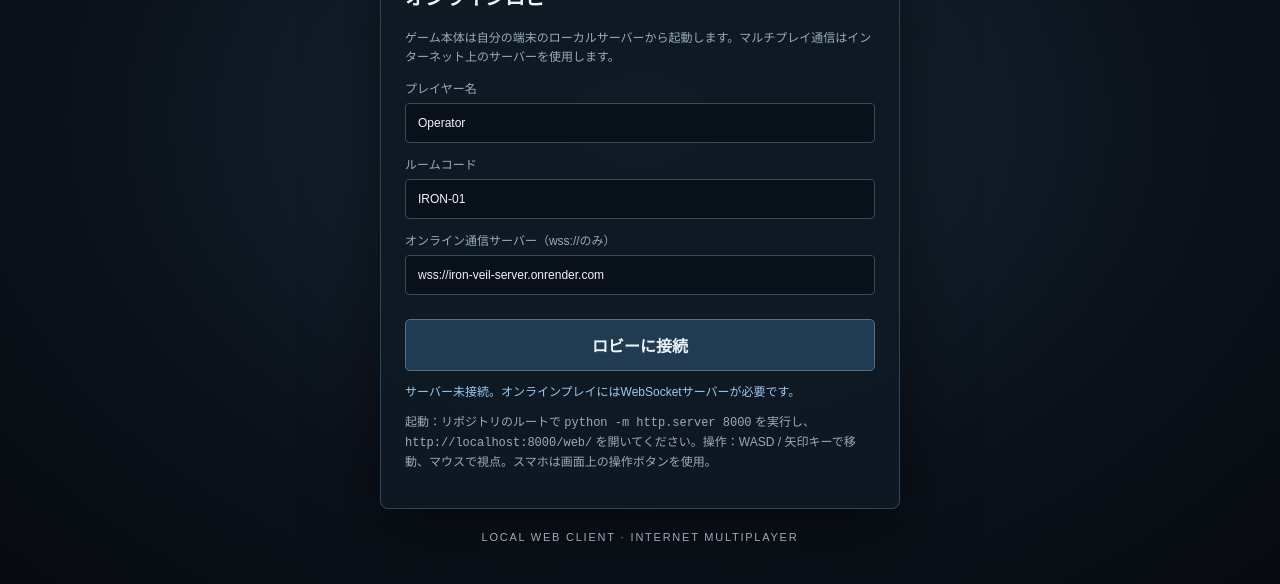
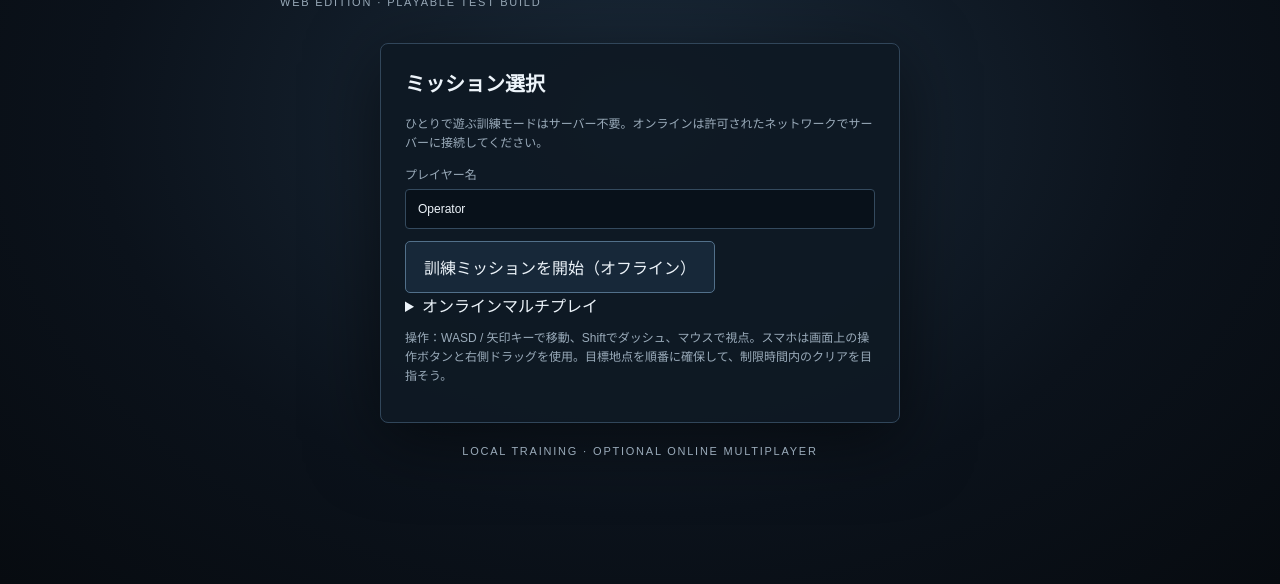
Before and after one commit to YukkuriP/Yukkuri-FPS2, a plain HTML site: page web/index.html in a window 1280 px wide. Shown: the part 216-800 px from the top of the page. Drawn offline with nearby package versions, Linux system fonts and the light colour scheme.

Commit message:
Add offline training mode and mission HUD

```diff
--- a/web/index.html
+++ b/web/index.html
@@ -3,6 +3,7 @@
 <head>
 <meta charset="utf-8">
 <meta name="viewport" content="width=device-width,initial-scale=1,maximum-scale=1,user-scalable=no">
+<meta name="theme-color" content="#080e15">
 <title>Operation: Iron Veil — Web Edition</title>
 <link rel="stylesheet" href="./style.css">
 </head>
@@ -13,22 +14,27 @@
   <div class="sub">INITIALIZING SYSTEMS</div>
 </div>
 <div id="lobby" class="screen hidden">
-  <header><div class="eyebrow">YUKKURI P PRODUCTION</div><h1>OPERATION: <span>IRON VEIL</span></h1><p>WEB EDITION · ONLINE TEST BUILD</p></header>
+  <header><div class="eyebrow">YUKKURI P PRODUCTION</div><h1>OPERATION: <span>IRON VEIL</span></h1><p>WEB EDITION · PLAYABLE TEST BUILD</p></header>
   <section class="panel">
-    <h2>オンラインロビー</h2>
-    <p class="hint">ゲーム本体は自分の端末のローカルサーバーから起動します。マルチプレイ通信はインターネット上のサーバーを使用します。</p>
+    <h2>ミッション選択</h2>
+    <p class="hint">ひとりで遊ぶ訓練モードはサーバー不要。オンラインは許可されたネットワークでサーバーに接続してください。</p>
     <label>プレイヤー名<input id="playerName" maxlength="16" value="Operator"></label>
-    <label>ルームコード<input id="roomCode" maxlength="12" value="IRON-01"></label>
-    <label>オンライン通信サーバー（wss://のみ）<input id="serverUrl" value="wss://iron-veil-server.onrender.com" placeholder="wss://your-server.example" autocomplete="url"></label>
-    <button id="joinBtn">ロビーに接続</button>
-    <p id="status">サーバー未接続。オンラインプレイにはWebSocketサーバーが必要です。</p>
-    <p class="hint">起動：リポジトリのルートで <code>python -m http.server 8000</code> を実行し、<code>http://localhost:8000/web/</code> を開いてください。操作：WASD / 矢印キーで移動、マウスで視点。スマホは画面上の操作ボタンを使用。</p>
+    <button id="offlineBtn" class="primary">訓練ミッションを開始（オフライン）</button>
+    <details>
+      <summary>オンラインマルチプレイ</summary>
+      <label>ルームコード<input id="roomCode" maxlength="12" value="IRON-01"></label>
+      <label>通信サーバー（wss://）<input id="serverUrl" value="wss://iron-veil-server.onrender.com" placeholder="wss://your-server.example" autocomplete="url"></label>
+      <button id="joinBtn">オンラインロビーに接続</button>
+      <p id="status">オンライン未接続。オフライン訓練はいつでも開始できます。</p>
+    </details>
+    <p class="hint">操作：WASD / 矢印キーで移動、Shiftでダッシュ、マウスで視点。スマホは画面上の操作ボタンと右側ドラッグを使用。目標地点を順番に確保して、制限時間内のクリアを目指そう。</p>
   </section>
-  <footer>LOCAL WEB CLIENT · INTERNET MULTIPLAYER</footer>
+  <footer>LOCAL TRAINING · OPTIONAL ONLINE MULTIPLAYER</footer>
 </div>
 <div id="game" class="hidden">
   <canvas id="view"></canvas>
-  <div id="hud"><div>IRON VEIL <span id="roomLabel"></span></div><div id="players">接続プレイヤー: 1</div><button id="leaveBtn">ロビーへ戻る</button></div>
+  <div id="hud"><div>IRON VEIL <span id="roomLabel">TRAINING</span></div><div id="players">オフライン訓練</div><div id="missionHud">目標 1/3</div><div id="timer">03:00</div><button id="leaveBtn">メニュー</button></div>
+  <div id="objectiveBanner">目標地点へ向かえ</div>
   <div id="crosshair">+</div>
   <div id="touchControls">
     <div class="pad"><button data-move="forward">▲</button><div><button data-move="left">◀</button><button data-move="back">▼</button><button data-move="right">▶</button></div></div>
```
